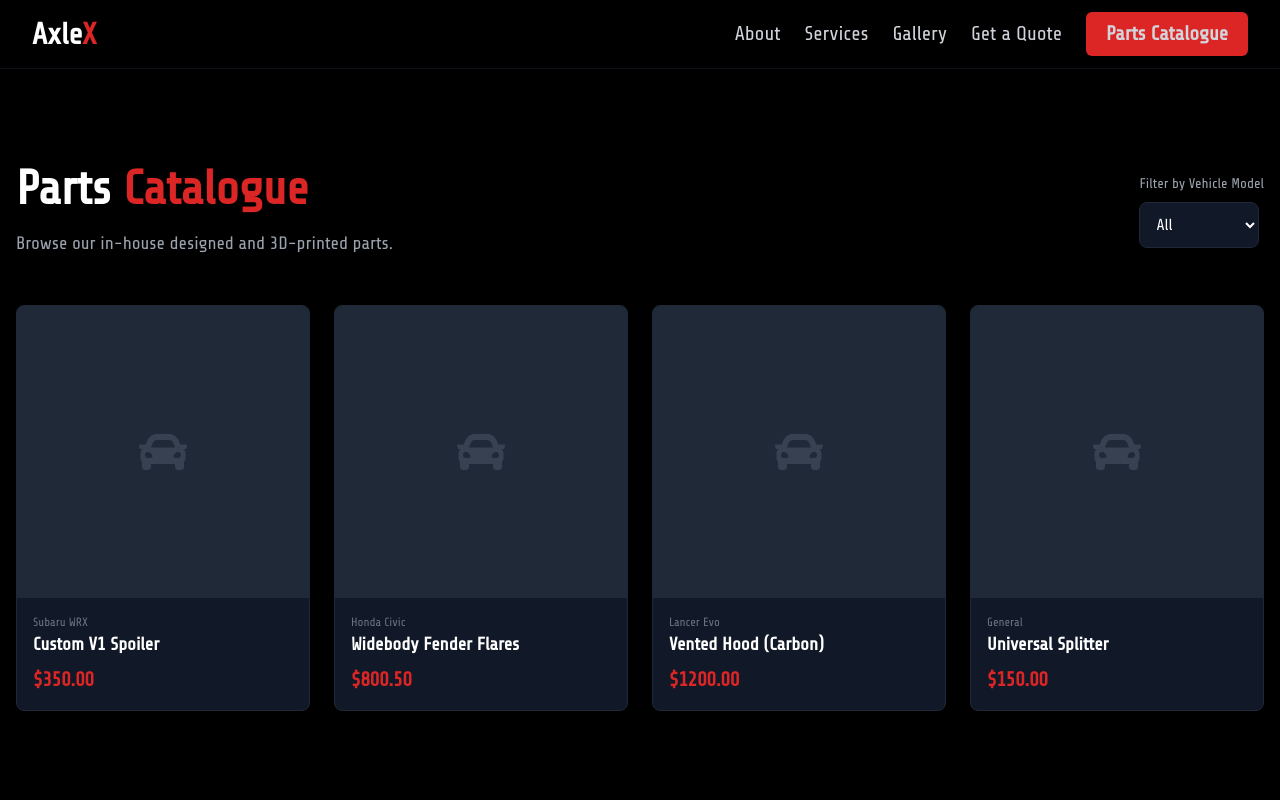
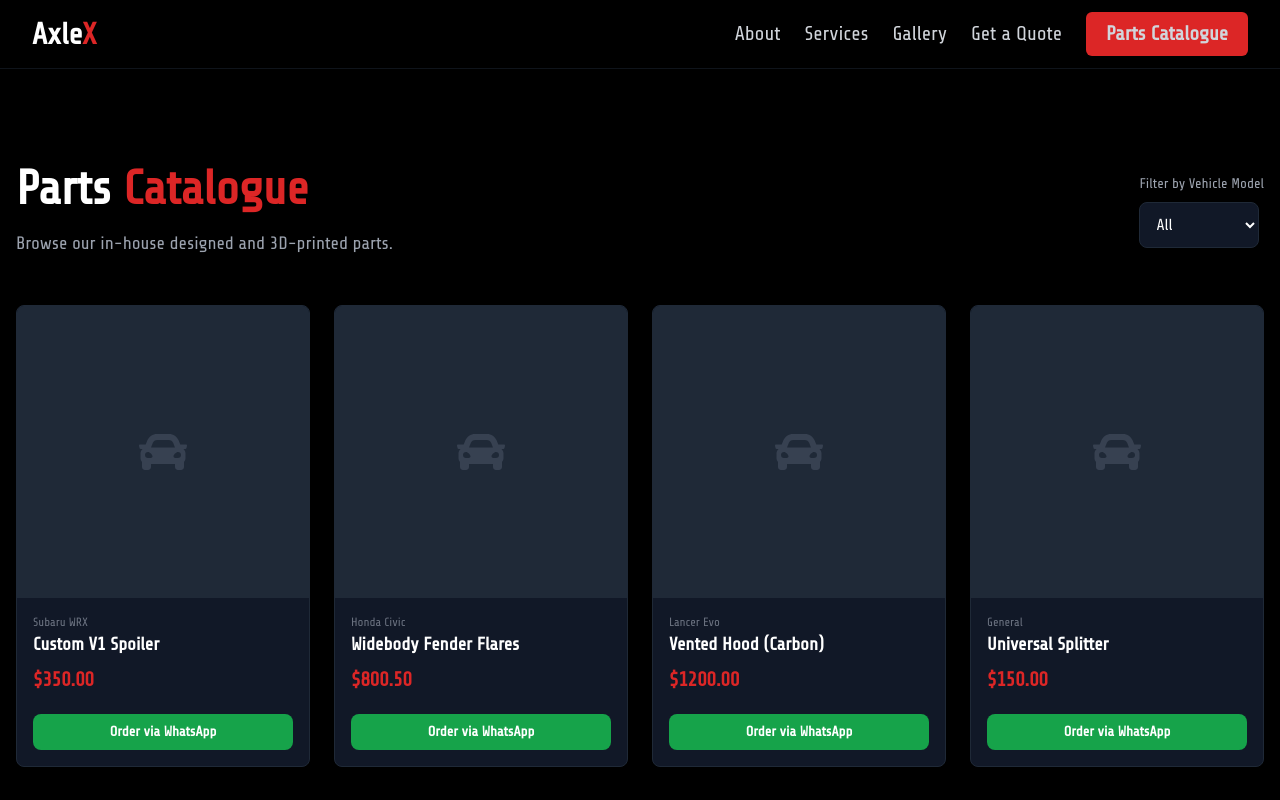
Before and after one commit to chamithgamage99/axlex-website, a Next.js app: page /parts in a window 1280 px wide. Shown: the top 800 px of the page. Built offline with nearby package versions, Linux system fonts and the light colour scheme.

Commit message:
Add WhatsApp order button to each part in catalogue

```diff
--- a/app/parts/page.tsx
+++ b/app/parts/page.tsx
@@ -1,5 +1,4 @@
 "use client";
-
 import React, { useState, useMemo } from 'react';
 import Link from 'next/link';
 import Image from 'next/image';
@@ -30,7 +29,6 @@ export default function PartsCatalogue() {
             Browse our in-house designed and 3D-printed parts.
           </p>
         </div>
-
         <div className="mt-6 md:mt-0">
           <label htmlFor="model-filter" className="block text-sm font-medium text-gray-400 mb-2">
             Filter by Vehicle Model
@@ -52,11 +50,11 @@ export default function PartsCatalogue() {
       <div className="grid grid-cols-1 md:grid-cols-3 lg:grid-cols-4 gap-6">
         {filteredParts.length > 0 ? (
           filteredParts.map((part: Part) => (
-            <Link
-              href={`/parts/${part.slug}`}
+            <div
               key={part.id}
-              className="relative bg-gray-900 rounded-lg border border-gray-800 overflow-hidden group cursor-pointer transition-all hover:border-red-600/50"
+              className="relative bg-gray-900 rounded-lg border border-gray-800 overflow-hidden group transition-all hover:border-red-600/50"
             >
+              <Link href={`/parts/${part.slug}`}>
                 <div className="relative w-full aspect-square">
                   {part.imageUrl ? (
                     <Image
@@ -72,7 +70,6 @@ export default function PartsCatalogue() {
                     </div>
                   )}
                 </div>
-
                 <div className="p-4">
                   <p className="text-xs text-gray-500">{part.model}</p>
                   <h3 className="text-lg font-semibold text-white truncate">{part.name}</h3>
@@ -81,6 +78,18 @@ export default function PartsCatalogue() {
                   </p>
                 </div>
               </Link>
+
+              <div className="px-4 pb-4">
+                <a
+                  href={`https://wa.me/94719686487?text=Hi%20AxleX%2C%20I%20am%20interested%20in%20${encodeURIComponent(part.name)}`}
+                  target="_blank"
+                  rel="noopener noreferrer"
+                  className="mt-1 block w-full text-center bg-green-600 hover:bg-green-500 text-white text-sm font-semibold py-2 rounded-lg transition-colors"
+                >
+                  Order via WhatsApp
+                </a>
+              </div>
+            </div>
           ))
         ) : (
           <p className="text-gray-400 md:col-span-4">
```
Lines whose indentation alone changed are shown as unchanged.
